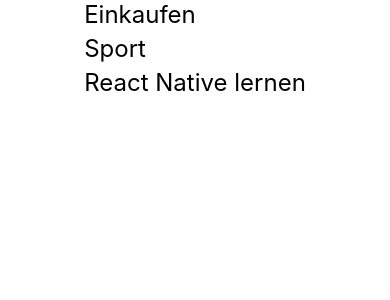
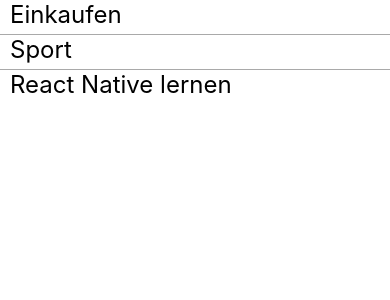
Before and after one commit to behrends/TodosReactNative, a React Native app: screen / in a window 390 px wide. Shown: the top 300 px of the page. Built offline with nearby package versions, Linux system fonts and the light colour scheme.

Commit message:
Styles für TodoList mit ItemSeparator

```diff
--- a/components/TodoList.jsx
+++ b/components/TodoList.jsx
@@ -1,13 +1,25 @@
-import { FlatList } from 'react-native';
+import { FlatList, StyleSheet, View } from 'react-native';
 import Todo from './Todo';
 
 export default function TodoList({ todos }) {
   return (
     <FlatList
+      style={styles.list}
       data={todos}
       renderItem={({ item }) => (
         <Todo key={item.id}>{item.text}</Todo>
       )}
+      ItemSeparatorComponent={() => <View style={styles.separator} />}
     />
   );
 }
+
+const styles = StyleSheet.create({
+  list: {
+    width: '100%',
+  },
+  separator: {
+    height: StyleSheet.hairlineWidth,
+    backgroundColor: 'darkgrey',
+  },
+});
```
